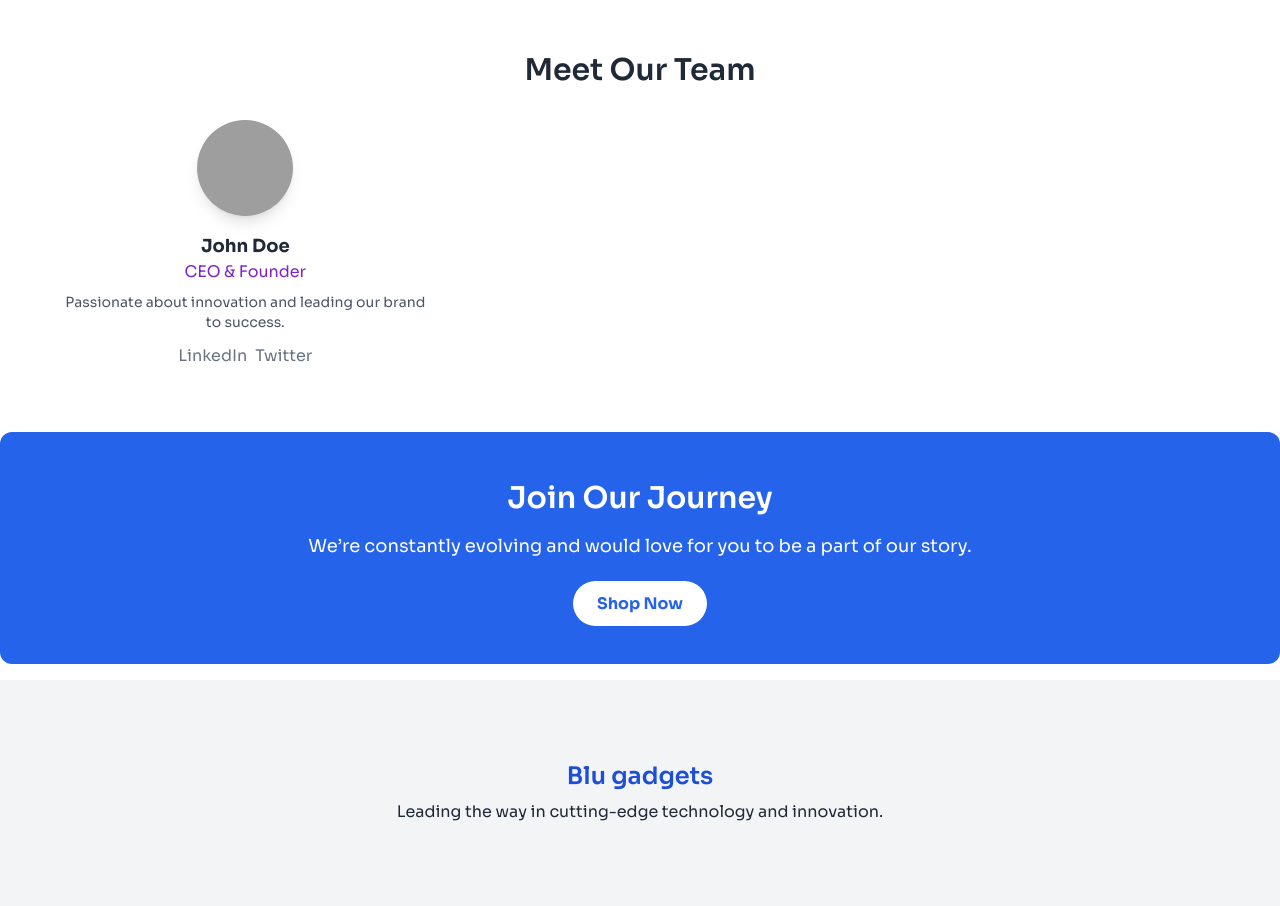
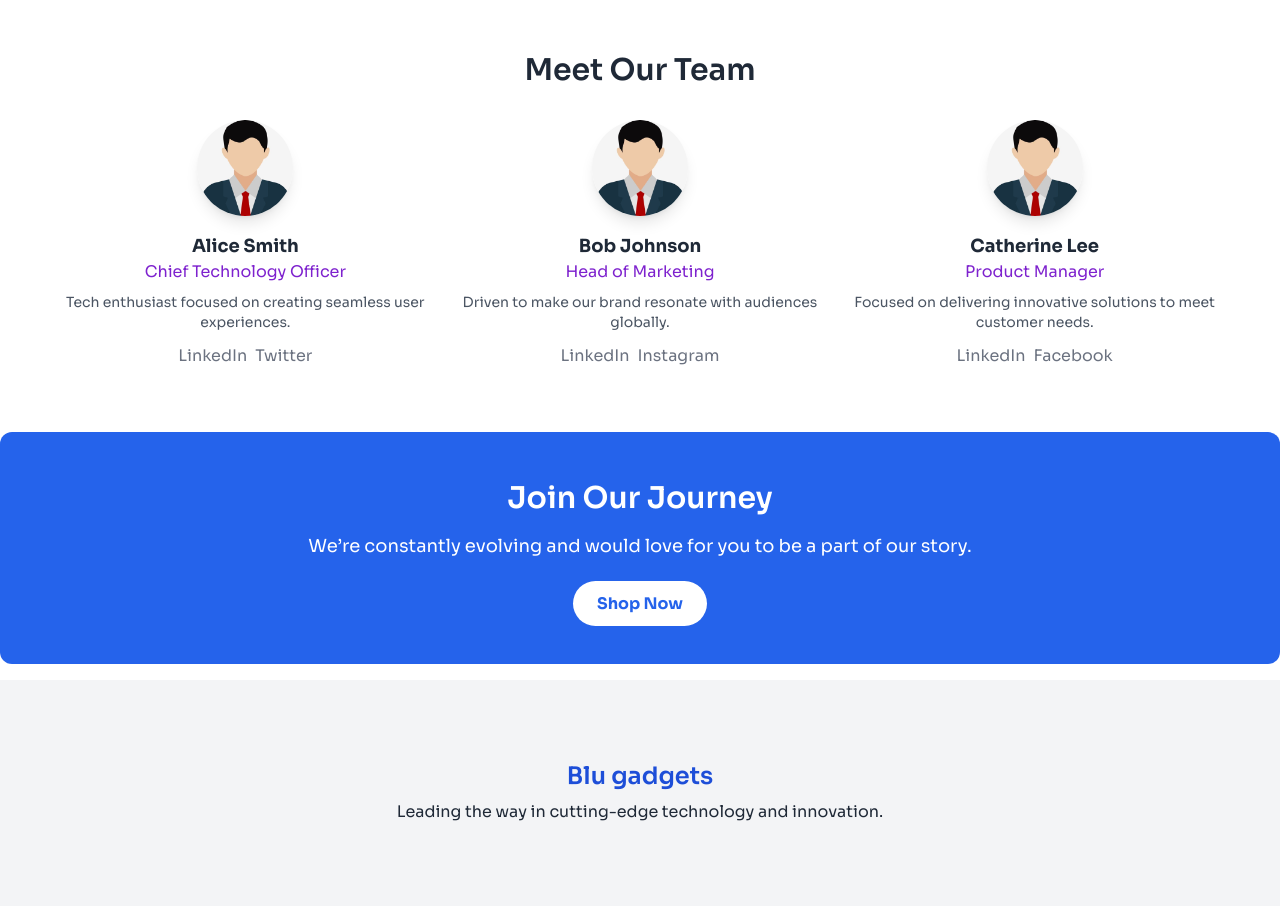
Before and after one commit to programming-hero-web-course-4/b10a8-gadget-heaven-akashsaha02, a React (Vite) app: page /about-us in a window 1280 px wide. Shown: the part 1320-2226 px from the top of the page. Built offline with nearby package versions, Linux system fonts and the light colour scheme; grey boxes are pictures that could not be loaded.

Commit message:
Enhance Banner component with navigation to Dashboard, update ProductCategories styling, and implement team member display in AboutPage with dynamic data

```diff
--- a/src/components/Banner/Banner.jsx
+++ b/src/components/Banner/Banner.jsx
@@ -1,11 +1,15 @@
+import { useNavigate } from 'react-router-dom'
 import bannerImg from '../../assets/gadget-banner.jpg'
 const Banner = () => {
+    const navigate=useNavigate();
     return (
         <div>
             <div className='bg-blue-600 text-white text-center pt-16 pb-32 md:pt-20 md:pb-64 rounded-b-xl'>
                 <h1 className="text-3xl md:text-5xl font-bold max-w-4xl mx-auto px-4">Upgrade Your Tech Accessorize with Blu Gadgets Accessories</h1>
                 <p className="max-w-2xl mx-auto my-4 md:my-6 px-4">Explore the latest gadgets that will take your experience to the next level. From smart devices to the coolest accessories, we have it all! </p>
-                <button className="bg-white text-indigo-600 font-bold px-6 py-2 text-lg md:text-xl rounded-full">Shop Now</button>
+                <button
+                onClick={()=>navigate('/dashboard')}
+                className="bg-white text-blue-600 font-bold px-6 py-2 text-lg md:text-xl rounded-full shadow-md">Shop Now</button>
             </div>
             <div className="mx-8">
             <div className="max-w-3xl mx-auto p-3 rounded-xl backdrop:blur-lg bg-white/60 border-2 border-white -mt-24 md:-mt-52">
--- a/src/components/ProductCategories/ProductCategories.jsx
+++ b/src/components/ProductCategories/ProductCategories.jsx
@@ -7,8 +7,8 @@ const ProductCategories = ({ categoriesList, selectedCategory, onCategorySelect
                     key={index}
                     onClick={() => onCategorySelect(category)}
                     className={`px-4 py-1 md:px-2 md:py-3 font-bold text-sm sm:text-md rounded-full text-center cursor-pointer ${selectedCategory !== category
-                            ? "bg-white text-indigo-900 border-indigo-500 border-2 "
-                            : "bg-indigo-500 text-white border-indigo-500 border-2 shadow-md"
+                            ? "bg-white text-blue-900 border-blue-500 border-2 "
+                            : "bg-blue-500 text-white border-blue-500 border-2 shadow-md"
                         }`}
                 >
                     {category}
--- a/src/pages/AboutPage/AboutPage.jsx
+++ b/src/pages/AboutPage/AboutPage.jsx
@@ -1,6 +1,47 @@
 import aboutImg from '../../assets/about-us.jpg'
-import { Link } from 'react-router-dom'
+import userImg from '../../assets/user.jpg'
+import { Link, useLocation } from 'react-router-dom'
+import { useEffect } from 'react'
+
 const AboutPage = () => {
+
+    const location = useLocation();
+    useEffect(() => {
+        document.title = 'Blu Gadgets | About';
+    }, [location]);
+
+    const teamMembers = [
+        {
+            name: "Alice Smith",
+            role: "Chief Technology Officer",
+            description: "Tech enthusiast focused on creating seamless user experiences.",
+            img: userImg,
+            socials: [
+                { platform: "LinkedIn", url: "#" },
+                { platform: "Twitter", url: "#" }
+            ]
+        },
+        {
+            name: "Bob Johnson",
+            role: "Head of Marketing",
+            description: "Driven to make our brand resonate with audiences globally.",
+            img: userImg,
+            socials: [
+                { platform: "LinkedIn", url: "#" },
+                { platform: "Instagram", url: "#" }
+            ]
+        },
+        {
+            name: "Catherine Lee",
+            role: "Product Manager",
+            description: "Focused on delivering innovative solutions to meet customer needs.",
+            img: userImg,
+            socials: [
+                { platform: "LinkedIn", url: "#" },
+                { platform: "Facebook", url: "#" }
+            ]
+        }
+    ];
     return (
         <div className="my-4">
             <section className="hero-section bg-cover bg-center flex flex-col items-center justify-center rounded-xl py-10 sm:py-16 md:py-28 lg:py-36 px-4">
@@ -38,16 +79,21 @@ const AboutPage = () => {
             <section className="team px-4 md:px-16 py-8 md:py-16 text-center">
                 <h2 className="text-2xl md:text-3xl font-semibold mb-8">Meet Our Team</h2>
                 <div className="grid grid-cols-1 sm:grid-cols-2 md:grid-cols-3 gap-8">
-                    <div className="team-member">
-                        <img src="team1.jpg" alt="Team Member" className="w-24 h-24 rounded-full mx-auto mb-4 shadow-lg"/>
-                            <h3 className="text-lg font-bold">John Doe</h3>
-                            <p className="text-purple-700">CEO & Founder</p>
-                            <p className="text-gray-600 text-sm mt-2">Passionate about innovation and leading our brand to success.</p>
+                    {teamMembers.map((member, index) => (
+                        <div key={index} className="team-member">
+                            <img src={member.img} alt={member.name} className="w-24 h-24 rounded-full mx-auto mb-4 shadow-lg" />
+                            <h3 className="text-lg font-bold">{member.name}</h3>
+                            <p className="text-purple-700">{member.role}</p>
+                            <p className="text-gray-600 text-sm mt-2">{member.description}</p>
                             <div className="social-icons mt-3 flex justify-center gap-2">
-                                <a href="#" className="text-gray-500 hover:text-purple-700">LinkedIn</a>
-                                <a href="#" className="text-gray-500 hover:text-purple-700">Twitter</a>
+                                {member.socials.map((social, i) => (
+                                    <a key={i} href={social.url} className="text-gray-500 hover:text-purple-700">
+                                        {social.platform}
+                                    </a>
+                                ))}
                             </div>
-                    </div>
+                        </div>
+                    ))}
                 </div>
             </section>
             <section className="cta-section bg-blue-600 text-white text-center py-12 rounded-xl">
```
Also changed, not shown: src/assets/user.jpg (added).
